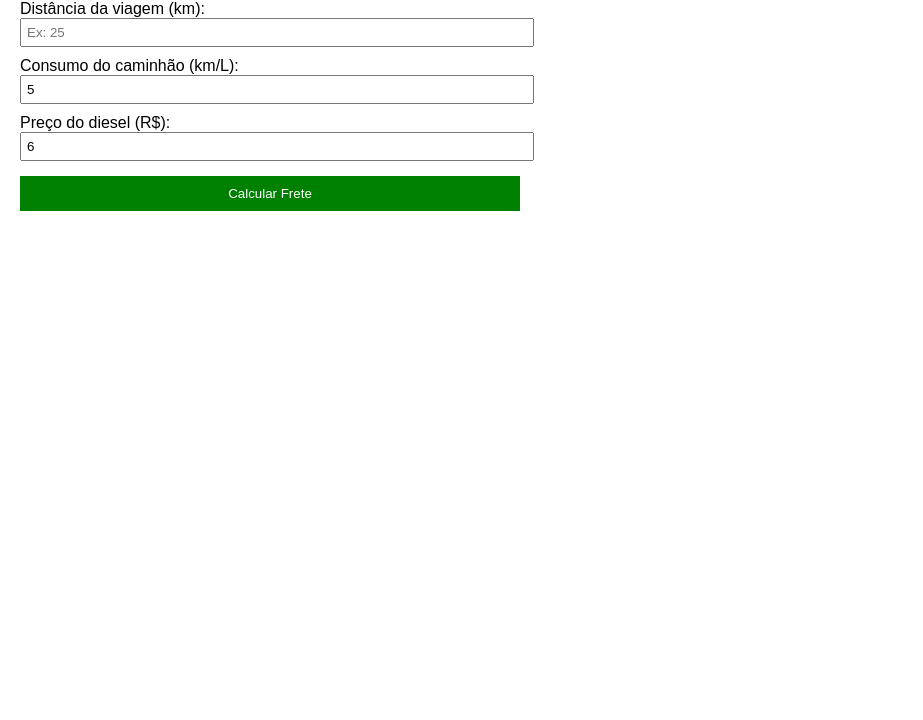
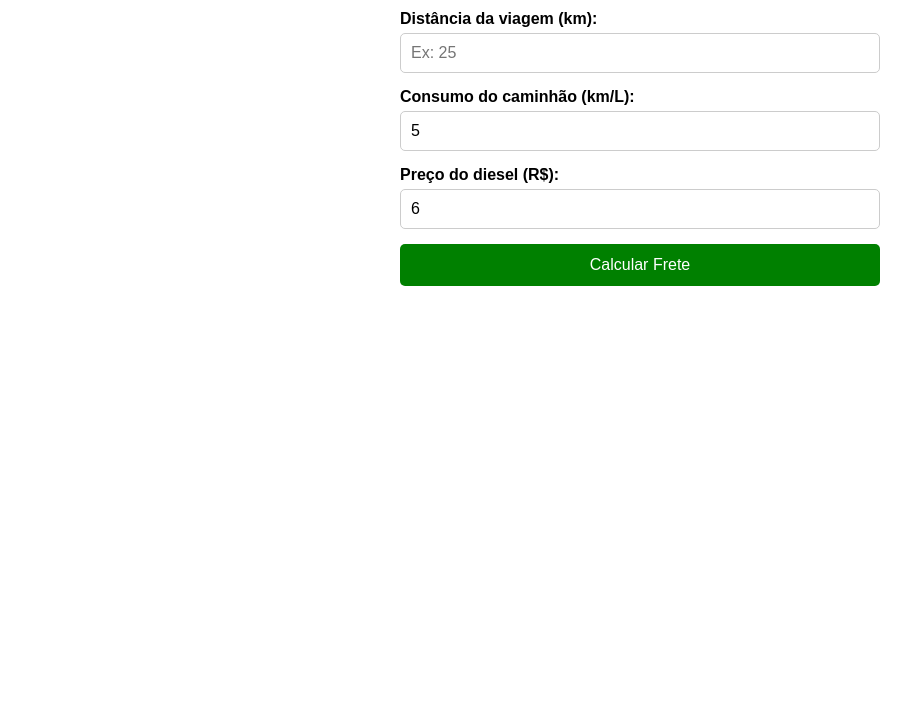
Before and after one commit to alderjunio/fretebv, a plain HTML site: page index.html in a window 1280 px wide. Shown: the part 80-800 px from the top of the page, without its empty margins (0-923 px from the left). Drawn offline with Linux system fonts and the light colour scheme.

Commit message:
alteraçãoes de resposividade

```diff
--- a/index.html
+++ b/index.html
@@ -2,18 +2,82 @@
 <html lang="pt-BR">
 <head>
   <meta charset="UTF-8">
+  <meta name="viewport" content="width=device-width, initial-scale=1.0">
   <title>Calculadora de Frete</title>
   <style>
-    body { font-family: Arial, sans-serif; margin: 20px; max-width: 500px; }
-    h1 { color: #333; }
-    label { display: block; margin-top: 10px; }
-    input { padding: 5px; width: 100%; }
-    button { margin-top: 15px; padding: 10px; background: green; color: #fff; border: none; cursor: pointer; width: 100%; }
-    button:hover { background: darkgreen; }
-    #resultado { margin-top: 20px; font-weight: bold; font-size: 18px; }
+    body {
+      font-family: Arial, sans-serif;
+      margin: 0;
+      padding: 0;
+      max-width: 500px;
+      margin-left: auto;
+      margin-right: auto;
+    }
+
+    main {
+      padding: 10px;
+      box-sizing: border-box;
+    }
+
+    h1 {
+      color: #333;
+      text-align: center;
+    }
+
+    label {
+      display: block;
+      margin-top: 15px;
+      font-weight: bold;
+    }
+
+    input {
+      padding: 10px;
+      width: 100%;
+      box-sizing: border-box;
+      margin-top: 5px;
+      font-size: 16px;
+      border: 1px solid #ccc;
+      border-radius: 5px;
+    }
+
+    button {
+      margin-top: 15px;
+      padding: 12px;
+      background: green;
+      color: #fff;
+      border: none;
+      cursor: pointer;
+      width: 100%;
+      font-size: 16px;
+      border-radius: 5px;
+    }
+
+    button:hover {
+      background: darkgreen;
+    }
+
+    #resultado {
+      margin-top: 20px;
+      font-weight: bold;
+      font-size: 18px;
+      text-align: center;
+    }
+
+    @media (max-width: 400px) {
+      h1 {
+        font-size: 20px;
+      }
+      input, button {
+        font-size: 14px;
+      }
+      #resultado {
+        font-size: 16px;
+      }
+    }
   </style>
 </head>
 <body>
+  <main>
     <h1>Calculadora de Frete</h1>
 
     <label>Distância da viagem (km):</label>
@@ -28,6 +92,7 @@
     <button onclick="calcularFrete()">Calcular Frete</button>
 
     <div id="resultado"></div>
+  </main>
 
   <script>
     function calcularFrete() {
```
Lines whose indentation alone changed are shown as unchanged.
